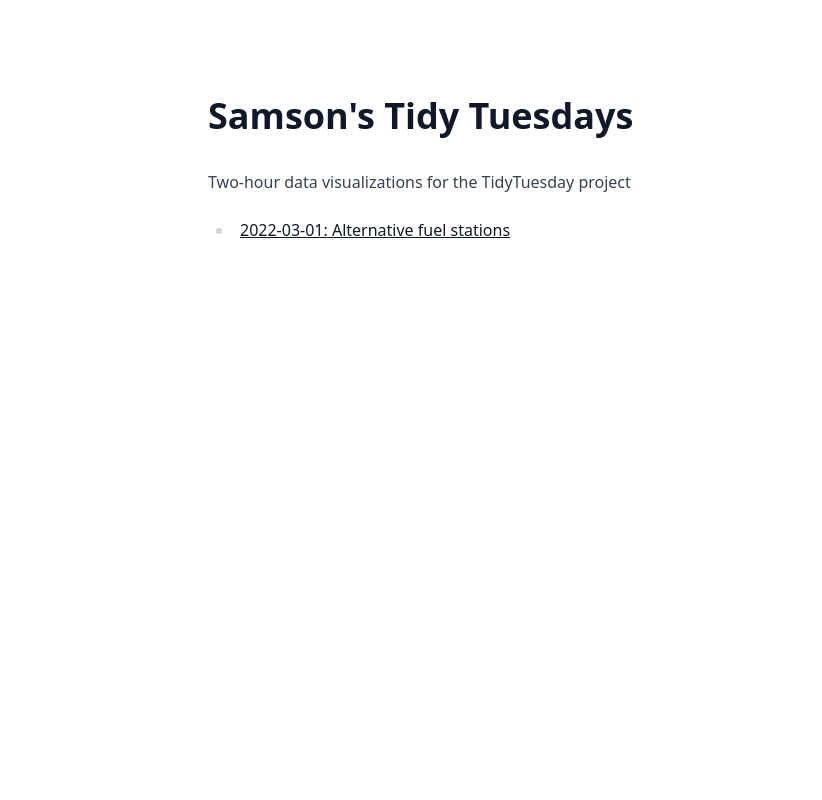
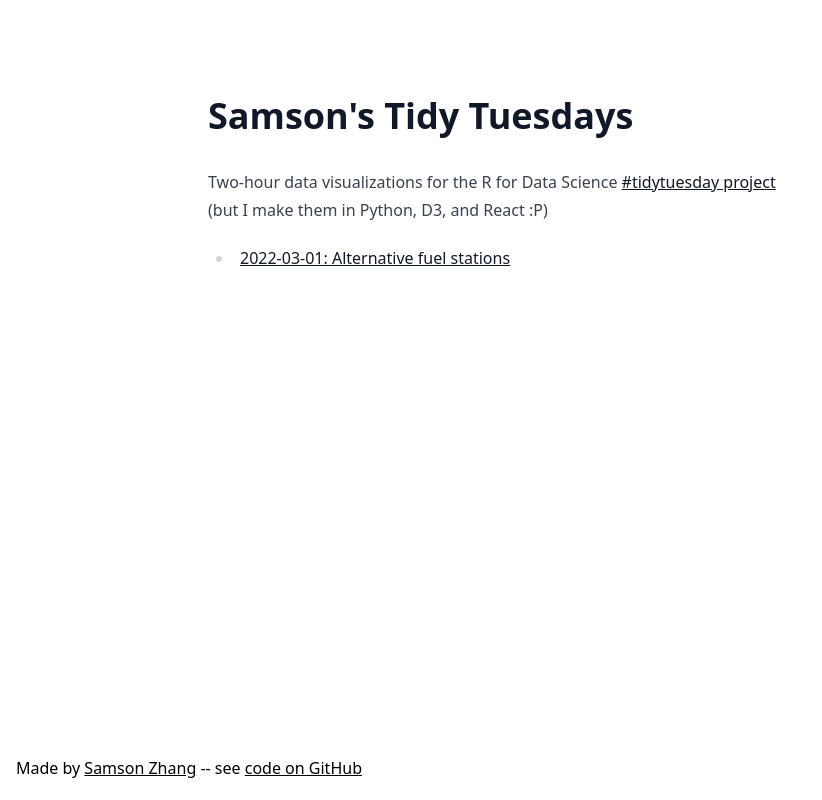
Before and after one commit to wwsalmon/tidy-tuesday, a Next.js app: page / in a window 1280 px wide. Shown: the whole page, without its empty margins (0-822 px from the left). Built offline with nearby package versions, Linux system fonts and the light colour scheme.

Commit message:
add footer and links

```diff
--- a/pages/_app.tsx
+++ b/pages/_app.tsx
@@ -1,7 +1,14 @@
 import "../styles/globals.css";
 
 function MyApp({Component, pageProps}) {
-    return <Component {...pageProps} />;
+    return (
+        <>
+            <Component {...pageProps} />
+            <div className="h-16 flex items-center px-4 fixed bottom-0 left-0 w-full bg-white z-10">
+                <p>Made by <a href="https://www.samsonzhang.com" className="underline">Samson Zhang</a> -- see <a href="https://github.com/wwsalmon/tidy-tuesday" className="underline">code on GitHub</a></p>
+            </div>
+        </>
+    );
 }
 
 export default MyApp;
--- a/pages/index.tsx
+++ b/pages/index.tsx
@@ -5,7 +5,9 @@
         <div className="max-w-4xl mx-auto px-4 py-24">
             <div className="prose">
                 <h1>Samson's Tidy Tuesdays</h1>
-                <p>Two-hour data visualizations for the TidyTuesday project</p>
+                <p>
+                    Two-hour data visualizations for the R for Data Science <a href="https://github.com/rfordatascience/tidytuesday">#tidytuesday project</a> (but I make them in Python, D3, and React :P)
+                </p>
                 <ul>
                     <li><Link href="/2022-03-01"><a>2022-03-01: Alternative fuel stations</a></Link></li>
                 </ul>
```
